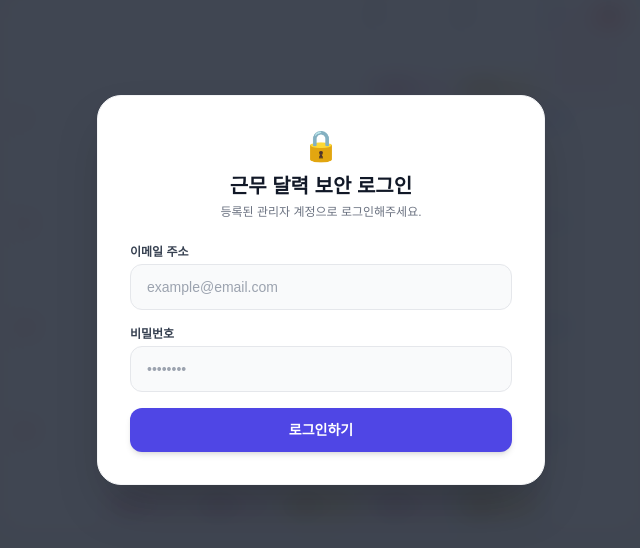
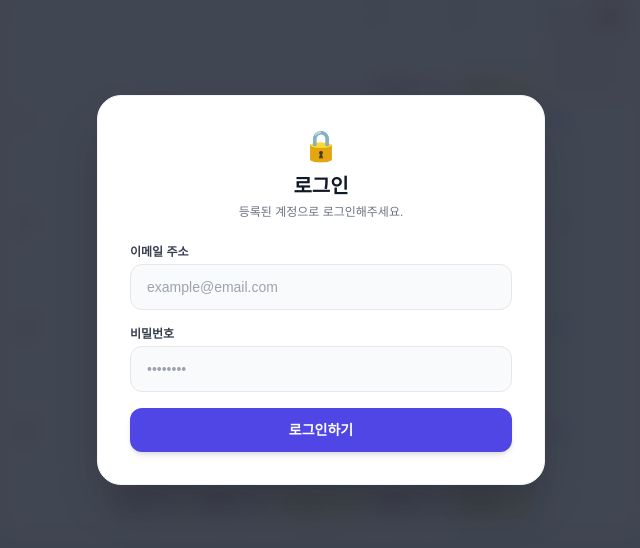
Before and after one commit to yjbobgy805-web/calendar, a plain HTML site: page index.html in a window 1280 px wide. Shown: the part 110-658 px from the top of the page, without its empty margins (319-959 px from the left). Drawn offline with nearby package versions, Linux system fonts and the light colour scheme; no server answers; a web font is replaced by a local one.

Commit message:
Update index.html

```diff
--- a/index.html
+++ b/index.html
@@ -27,8 +27,8 @@
         <div class="bg-white rounded-3xl w-full max-w-md p-8 shadow-2xl border border-gray-100">
             <div class="text-center mb-6">
                 <span class="text-3xl">🔒</span>
-                <h2 class="text-xl font-bold text-gray-900 mt-2">근무 달력 보안 로그인</h2>
-                <p class="text-xs text-gray-500 mt-1">등록된 관리자 계정으로 로그인해주세요.</p>
+                <h2 class="text-xl font-bold text-gray-900 mt-2">로그인</h2>
+                <p class="text-xs text-gray-500 mt-1">등록된 계정으로 로그인해주세요.</p>
             </div>
 
             <div class="space-y-4">
@@ -162,7 +162,7 @@
     <!-- Firebase SDK 및 인증 로직 스크립트 -->
     <script type="module">
         import { initializeApp } from "https://www.gstatic.com/firebasejs/10.8.0/firebase-app.js";
-        import { getAuth, signInWithEmailAndPassword, signOut, onAuthStateChanged } from "https://www.gstatic.com/firebasejs/10.8.0/firebase-auth.js";
+        import { getAuth, signInWithEmailAndPassword, signOut, onAuthStateChanged, setPersistence, browserSessionPersistence } from "https://www.gstatic.com/firebasejs/10.8.0/firebase-auth.js";
         import { getFirestore, doc, setDoc, getDoc } from "https://www.gstatic.com/firebasejs/10.8.0/firebase-firestore.js";
 
         const firebaseConfig = {
@@ -182,6 +182,12 @@
             auth = getAuth(app);
             db = getFirestore(app);
             console.log("Firebase initialized successfully");
+
+            // 브라우저 탭/창을 닫으면 로그인 상태가 풀리도록 세션 유지 방식 설정
+            setPersistence(auth, browserSessionPersistence)
+                .catch((error) => {
+                    console.warn("Persistence error:", error);
+                });
 
             // 로그인 상태 변화 감지
             onAuthStateChanged(auth, (user) => {
```
